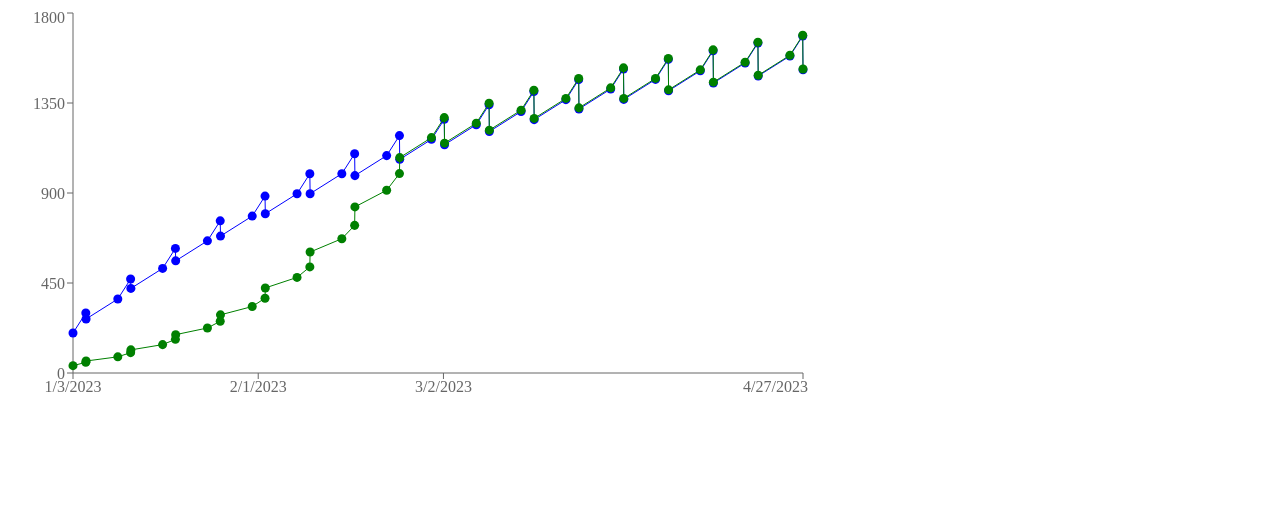
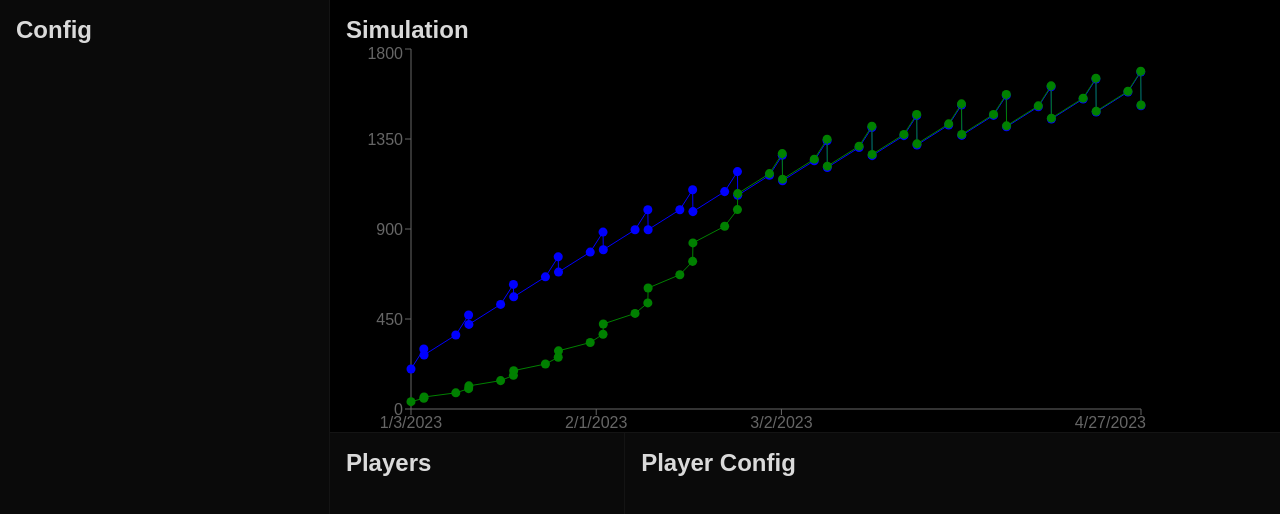
Before and after one commit to thecodeboss/epgp-simulator, a React (Create React App) app: page / in a window 1280 px wide. Shown: the top 514 px of the page. Built offline with nearby package versions, Linux system fonts and the light colour scheme.

Commit message:
New layout

```diff
--- a/src/App.tsx
+++ b/src/App.tsx
@@ -1,8 +1,35 @@
 import type { FC } from 'react';
+import { PlayerConfig } from './components/PlayerConfig';
+import { Players } from './components/Players';
+import { Sidebar } from './components/Sidebar';
+import { Simulation } from './components/Simulation';
 
-import { Content } from './components/Content';
-
-const App: FC = () => <Content />;
+const App: FC = () => (
+  <div style={{ display: 'flex', flexGrow: 1 }}>
+    <Sidebar />
+    <div
+      style={{
+        display: 'flex',
+        width: '100%',
+        flexDirection: 'column',
+        flexGrow: 1,
+      }}
+    >
+      <Simulation />
+      <div
+        style={{
+          backgroundColor: 'rgba(255, 255, 255, 0.04)',
+          borderTop: '1px solid rgba(255, 255, 255, 0.04)',
+          display: 'flex',
+          flexGrow: 1,
+        }}
+      >
+        <Players />
+        <PlayerConfig />
+      </div>
+    </div>
+  </div>
+);
 
 // Add player button (with name, + form for simulation params)
 // - Simulate them winning an item on a given day
--- /dev/null
+++ b/src/components/PlayerConfig.tsx
@@ -0,0 +1,9 @@
+import type { FC } from 'react';
+
+export const PlayerConfig: FC = () => {
+  return (
+    <div style={{ padding: '1rem', width: '100%' }}>
+      <h2>Player Config</h2>
+    </div>
+  );
+};
--- /dev/null
+++ b/src/components/Players.tsx
@@ -0,0 +1,15 @@
+import type { FC } from 'react';
+
+export const Players: FC = () => {
+  return (
+    <div
+      style={{
+        borderRight: '1px solid rgba(255, 255, 255, 0.04)',
+        padding: '1rem',
+        width: '400px',
+      }}
+    >
+      <h2>Players</h2>
+    </div>
+  );
+};
--- /dev/null
+++ b/src/components/Sidebar.tsx
@@ -0,0 +1,16 @@
+import type { FC } from 'react';
+
+export const Sidebar: FC = () => {
+  return (
+    <div
+      style={{
+        backgroundColor: 'rgba(255, 255, 255, 0.04)',
+        borderRight: '1px solid rgba(255, 255, 255, 0.04)',
+        padding: '1rem',
+        width: '400px',
+      }}
+    >
+      <h2>Config</h2>
+    </div>
+  );
+};
--- a/src/components/Content.tsx
+++ b/src/components/Simulation.tsx
@@ -24,8 +24,15 @@ const code = simulate({
   weeklyGPDecayPercent: 20,
 });
 
-export const Content: FC = () => {
+export const Simulation: FC = () => {
   return (
+    <div
+      style={{
+        height: '400px',
+        padding: '1rem',
+      }}
+    >
+      <h2>Simulation</h2>
       <Chart
         simulations={[
           {
@@ -40,5 +47,6 @@ export const Content: FC = () => {
           },
         ]}
       />
+    </div>
   );
 };
--- a/src/index.css
+++ b/src/index.css
@@ -1,3 +1,15 @@
+html, body {
+  background-color: #000000;
+  color: rgba(255, 255, 255, 0.85);
+  height: 100%;
+  margin: 0;
+  font-family: "Source Sans Pro", Arial, sans-serif;
+}
+
+h1, h2, h3 {
+  margin: 0;
+}
+
 #root {
   display: flex;
   height: 100%;
```
Lines whose indentation alone changed are shown as unchanged.
